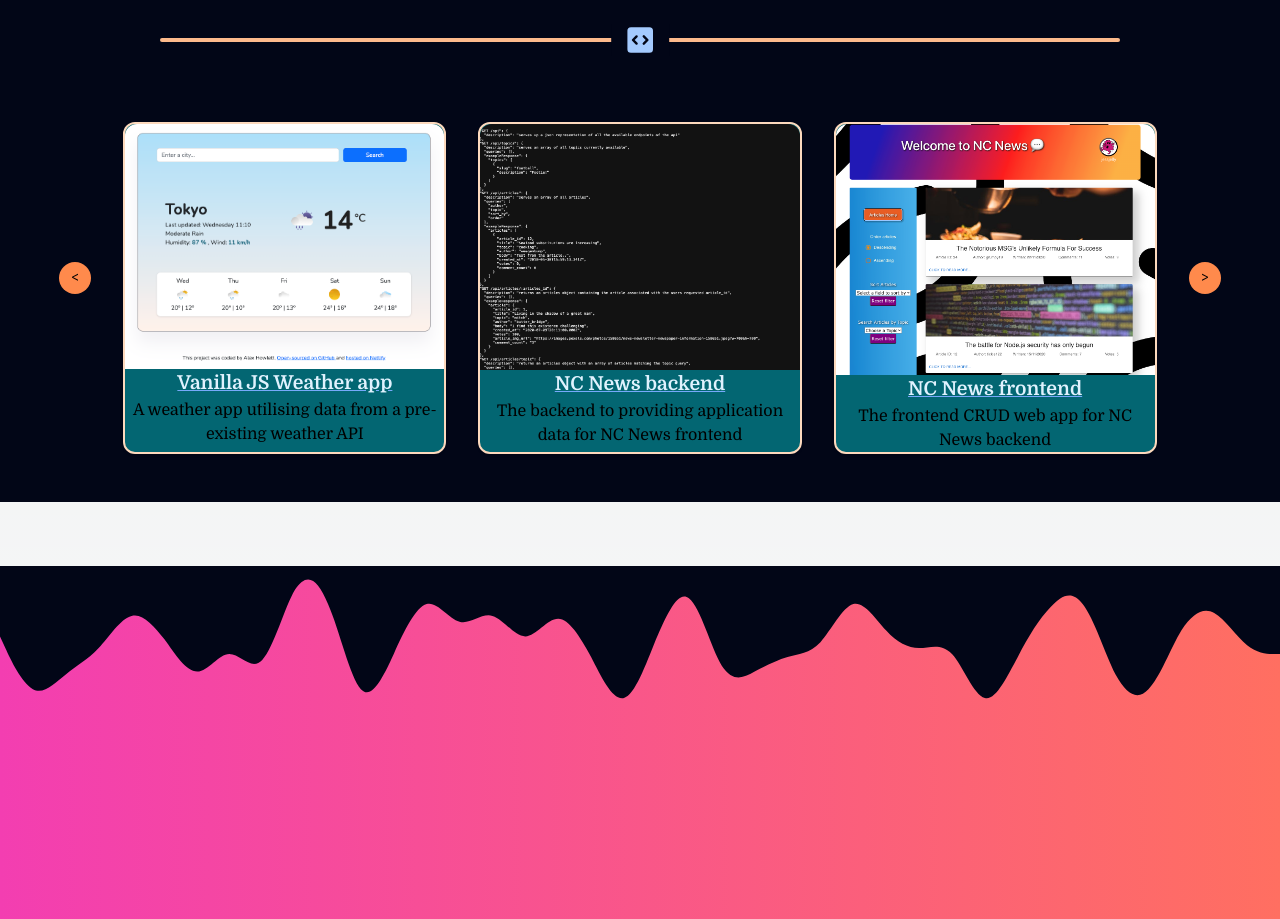
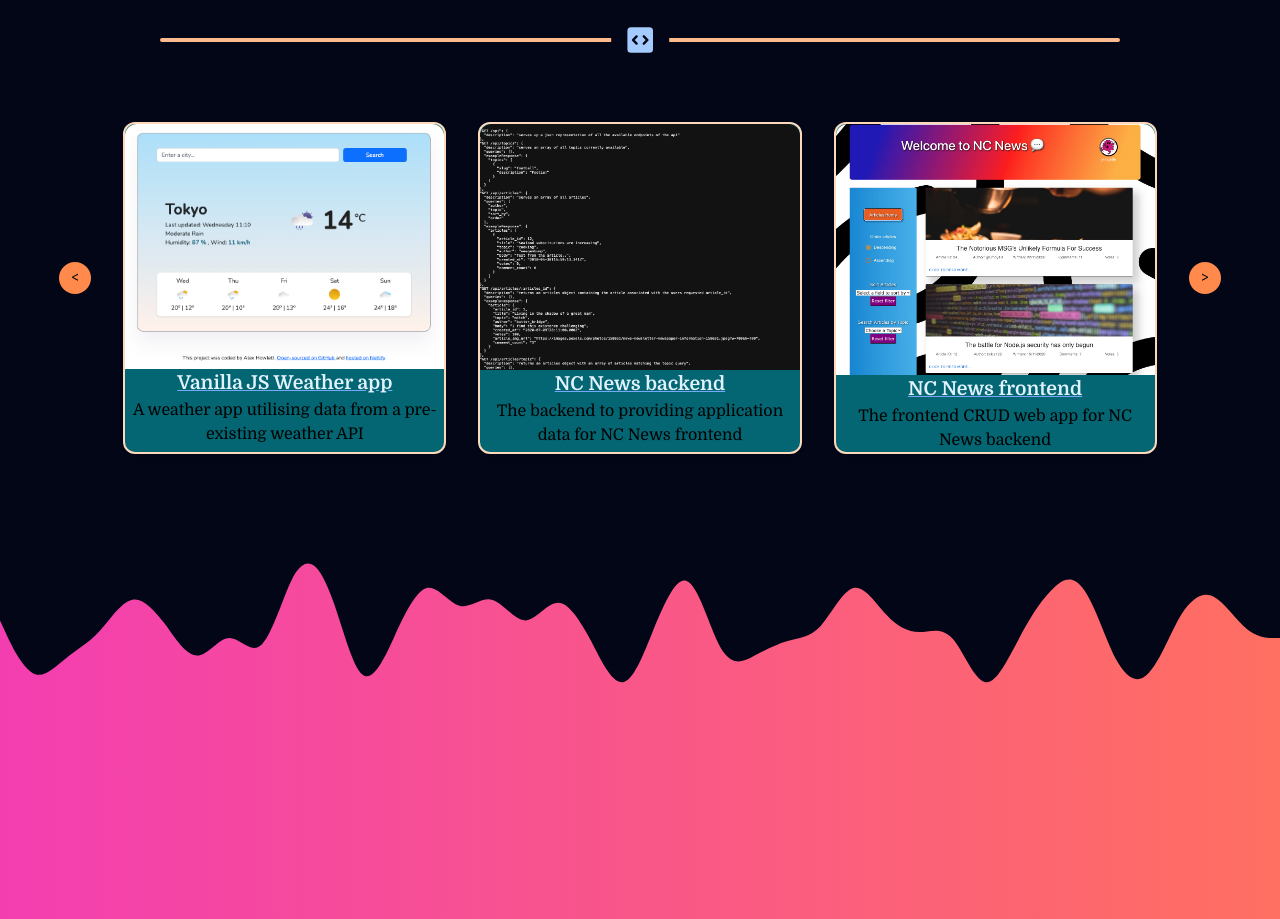
Before and after one commit to alehow84/Portfolio, a Next.js app: page / in a window 1280 px wide. Shown: the part 2528-3447 px from the top of the page. Built offline with nearby package versions, Linux system fonts and the light colour scheme.

Commit message:
correct styling on Projects

```diff
--- a/src/app/static/MultiCardCarousel.tsx
+++ b/src/app/static/MultiCardCarousel.tsx
@@ -12,12 +12,13 @@ const MultiCarouselCard: FC = () => {
   const handlePrev = () => {
     setCurrentIndex((prevIndex) => (prevIndex - 1 + data.length) % data.length);
   };
+
   if (currentIndex > data.length - 3) {
     setCurrentIndex(0);
   }
 
   return (
-    <div className="flex flex-row justify-center items-center mt-[6vh] mb-[8vh] ml-5 mr-5">
+    <div className="flex flex-row justify-center items-center mt-[6vh] pb-[6vh] ml-5 mr-5">
       <div className="w-10/12">
         <div className="flex gap-8">
           {data.slice(currentIndex, currentIndex + 3).map((project, index) => (
```
